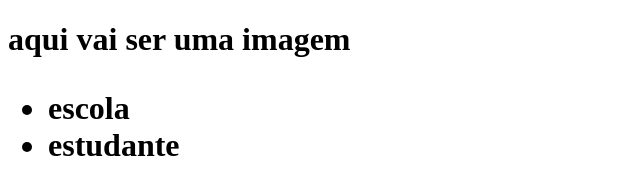
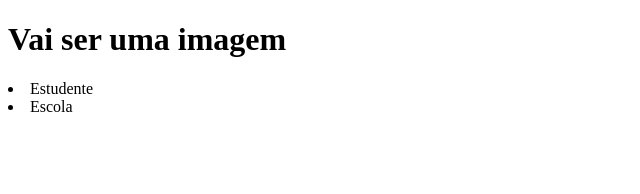
Before and after one commit to Wssilv/Eletrotech, a plain HTML site: page Index.html in a window 1280 px wide. Shown: the whole page, without its empty margins (0-640 px from the left). Drawn offline with Linux system fonts and the light colour scheme.

Commit message:
Update Index.html

```diff
--- a/Index.html
+++ b/Index.html
@@ -5,17 +5,16 @@
     <meta http-equiv="X-UA-Compatible" content="IE=edge">
     <meta name="viewport" content="width=device-width, initial-scale=1.0">
     <title>Document</title>
-</head><link rel="stylesheet" href="style.css">
-<body><header>
-    <h1>aqui vai ser uma imagem <h1>
-        <ul>
+    <title>Document</title>
+<link rel="stylesheet" href="style.css">
+</head>
+<body>
+    <h1>Vai ser uma imagem</h1>
+    <ui>
+      <li>Estudente</li>
+      <li>Escola</li>
+    </ui>
 
-            <li>escola</li>
-            <li>estudante</li>
-        </ul>
-    </h1>
-    </h1>
-</header>
 
 </body>
 </html>
```
